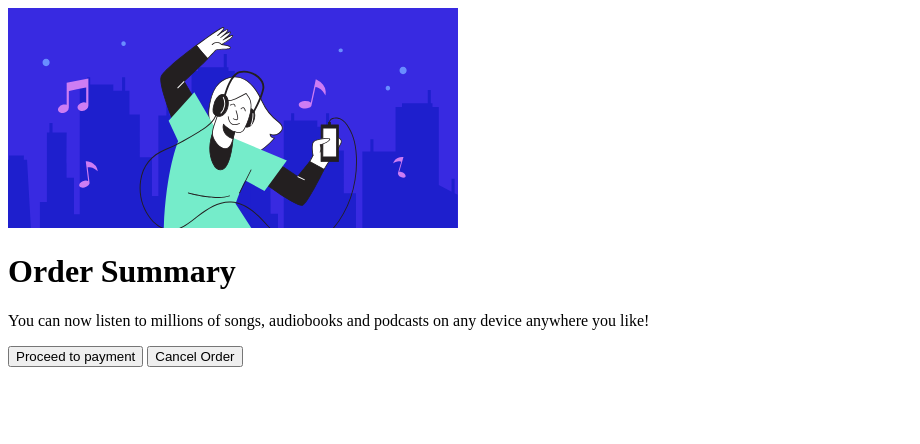
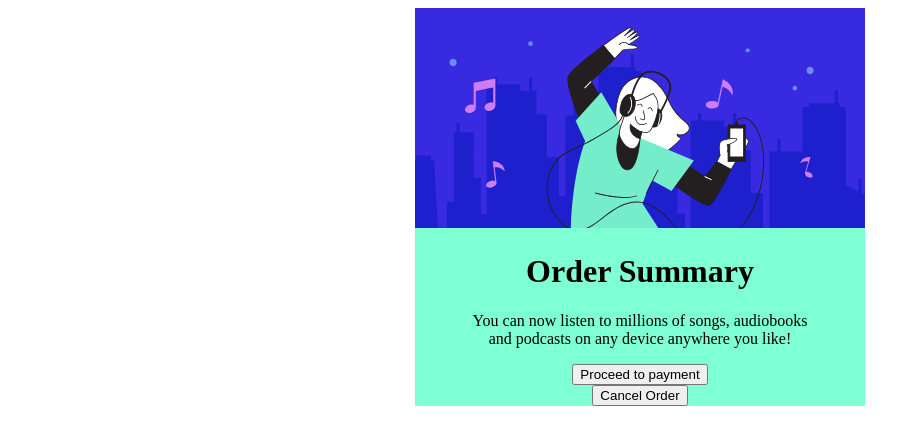
Before and after one commit to ORAQL/order-summary-component, a plain HTML site: page index.html in a window 1280 px wide. Shown: the whole page, without its empty margins (0-920 px from the left). Drawn offline with Linux system fonts and the light colour scheme.

Commit message:
Checkpoint

```diff
--- a/css/global.css
+++ b/css/global.css
@@ -0,0 +1,21 @@
+#main{
+    margin:auto;
+    width: min-content;
+    background-color: aquamarine;
+
+}
+
+#container{
+    text-align: center;
+}
+
+#text{
+    display: inline;
+    vertical-align: middle;
+    align-items: center;
+}
+
+#presentation{
+    padding-left: 50px;
+    padding-right: 50px;
+}
--- a/index.html
+++ b/index.html
@@ -21,14 +21,18 @@
         <h1>
           Order Summary
         </h1>
-        <p>
+        <p id="presentation">
           You can now listen to millions of songs, audiobooks and podcasts on any device anywhere you like!
         </p>
         <div>
 
         </div>
+        <div>
         <button id="payment">Proceed to payment</button>
+        </div>
+        <div>
         <button id="cancel">Cancel Order</button>
+        </div>
       </div>
     </div>
   </div>
```
